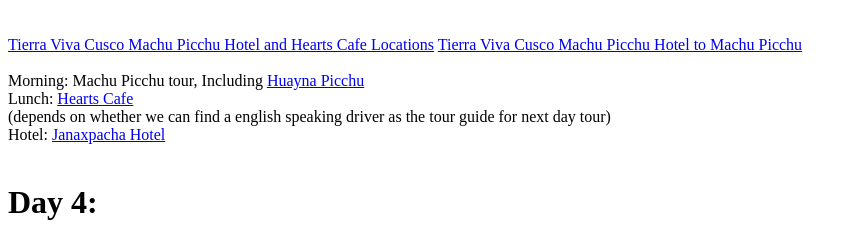
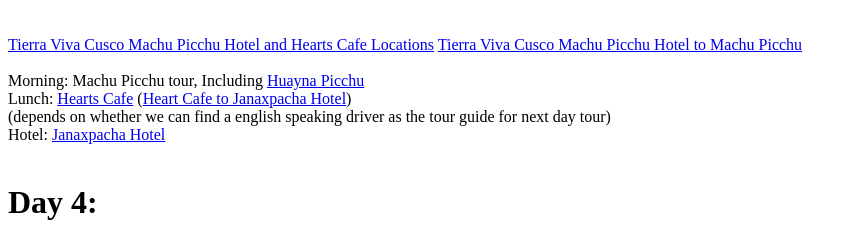
Before and after one commit to niceplaza/niceplaza.github.io, a plain HTML site: page index.html in a window 1280 px wide. Shown: the part 550-800 px from the top of the page, without its empty margins (0-856 px from the left). Drawn offline with Linux system fonts and the light colour scheme.

Commit message:
Update index.html

```diff
--- a/index.html
+++ b/index.html
@@ -20,7 +20,7 @@ Morning: sacred valley tour visiting <a href="https://theonlyperuguide.com/peru-
 
 <a href="https://drive.google.com/open?id=1xekvRsV5dPsuQiCTew0Ya9kI9n9t4rpm&usp=sharing">Tierra Viva Cusco Machu Picchu Hotel to Machu Picchu</a><br /><br />
 Morning: Machu Picchu tour, Including <a href="https://en.wikipedia.org/wiki/Huayna_Picchu">Huayna Picchu</a><br />
-Lunch: <a href="http://www.heartscafeperu.com/">Hearts Cafe</a><br />
+Lunch: <a href="http://www.heartscafeperu.com/">Hearts Cafe</a> (<a href="https://drive.google.com/open?id=1UE0-bubocxCgt8iIHWMJAC5QnZ9BAAH3&usp=sharing">Heart Cafe to Janaxpacha Hotel</a>)<br />
 (depends on whether we can find a english speaking driver as the tour guide for next day tour)<br />
 Hotel: <a href="https://www.janaxpachahostel.com/">Janaxpacha Hotel</a><br /><br />
 
```
